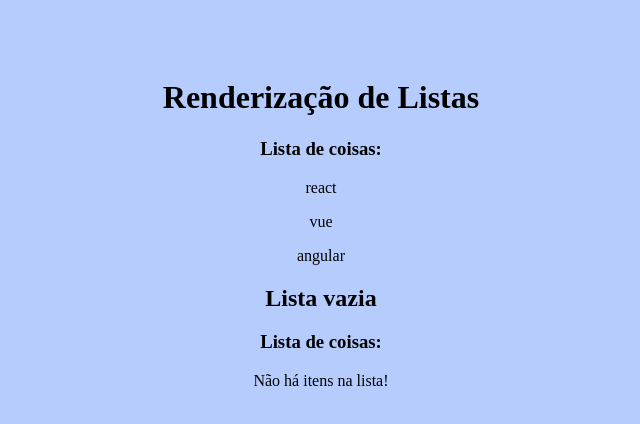
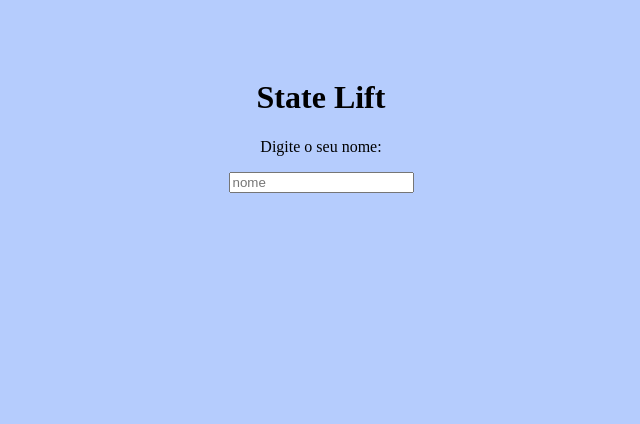
Before and after one commit to ArianeViana/hora-codar-react, a React (Create React App) app in the folder aulas/: page / in a window 1280 px wide. Shown: the top 424 px of the page, without its empty margins (319-959 px from the left). Built offline with nearby package versions, Linux system fonts and the light colour scheme; the HTML template or start-up script is replaced by a standard one.

Commit message:
State Lift

```diff
--- a/aulas/src/App.js
+++ b/aulas/src/App.js
@@ -1,16 +1,17 @@
+import { useState } from 'react';
 import './App.css';
-import ListaRend from './components/ListaRend';
+import Saudacao from './components/Saudacao';
+import SeuNome from './components/SeuNome';
 
 function App() {
+  const [nome, setNome] = useState()
 
-  const meusItens = ["react", "vue", "angular"]
 
   return (
     <div className="App">
-      <h1>Renderização de Listas</h1>
-      <ListaRend itens={meusItens} />
-      <h2>Lista vazia</h2>
-      <ListaRend itens={[]}/>
+      <h1>State Lift</h1>
+      <SeuNome setNome={setNome}/>
+      <Saudacao nome={nome} />
 
     </div>
   )
--- /dev/null
+++ b/aulas/src/components/Saudacao.jsx
@@ -0,0 +1,16 @@
+function Saudacao({nome}) {
+
+    function gerarSaudacao(algumNome) {
+        return `Olá, ${algumNome}, tudo bem?`
+    }
+
+    return (
+        <>{nome &&
+            (<p>{gerarSaudacao(nome)}</p>)
+        }
+
+        </>
+    )
+}
+
+export default Saudacao
--- /dev/null
+++ b/aulas/src/components/SeuNome.jsx
@@ -0,0 +1,10 @@
+function SeuNome({setNome}){
+    return (
+        <div>
+            <p>Digite o seu nome: </p>
+            <input type="text" placeholder="nome" onChange={(e) => setNome(e.target.value)}/>
+        </div>
+    )
+}
+
+export default SeuNome
```
